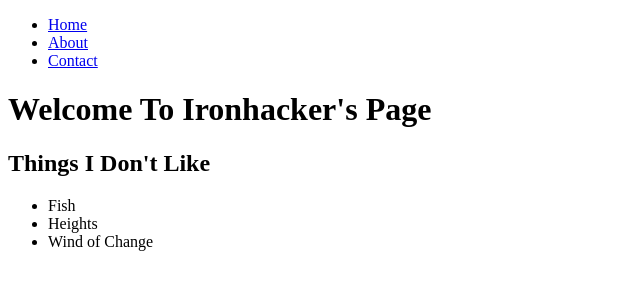
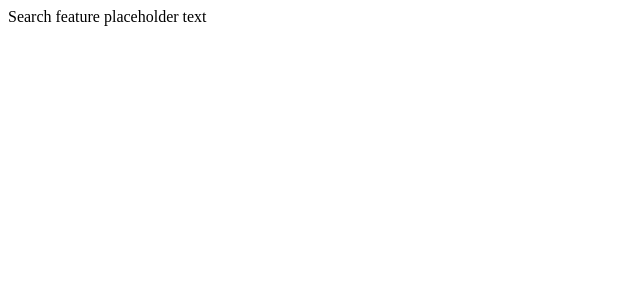
Before and after one commit to Darkheadbanger/git-practice-ironhack, a plain HTML site: page index.html in a window 1280 px wide. Shown: the whole page, without its empty margins (0-640 px from the left). Drawn offline with Linux system fonts and the light colour scheme.

Commit message:
Replace HTML structure with search feature placeholder text

```diff
--- a/index.html
+++ b/index.html
@@ -1,27 +1 @@
-<!DOCTYPE html>
-<html lang="en">
-  <head>
-    <meta charset="UTF-8" />
-    <title>Portfolio Page</title>
-  </head>
-  <body>
-    <nav>
-      <ul>
-        <li><a href="#">Home</a></li>
-        <li><a href="#">About</a></li>
-        <li><a href="#">Contact</a></li>
-      </ul>
-    </nav>
-
-    <h1>Welcome To Ironhacker's Page</h1>
-
-    <section>
-      <h2>Things I Don't Like</h2>
-      <ul>
-        <li>Fish</li>
-        <li>Heights</li>
-        <li>Wind of Change</li>
-      </ul>
-    </section>
-  </body>
-</html>
+<p>Search feature placeholder text</p>
```
